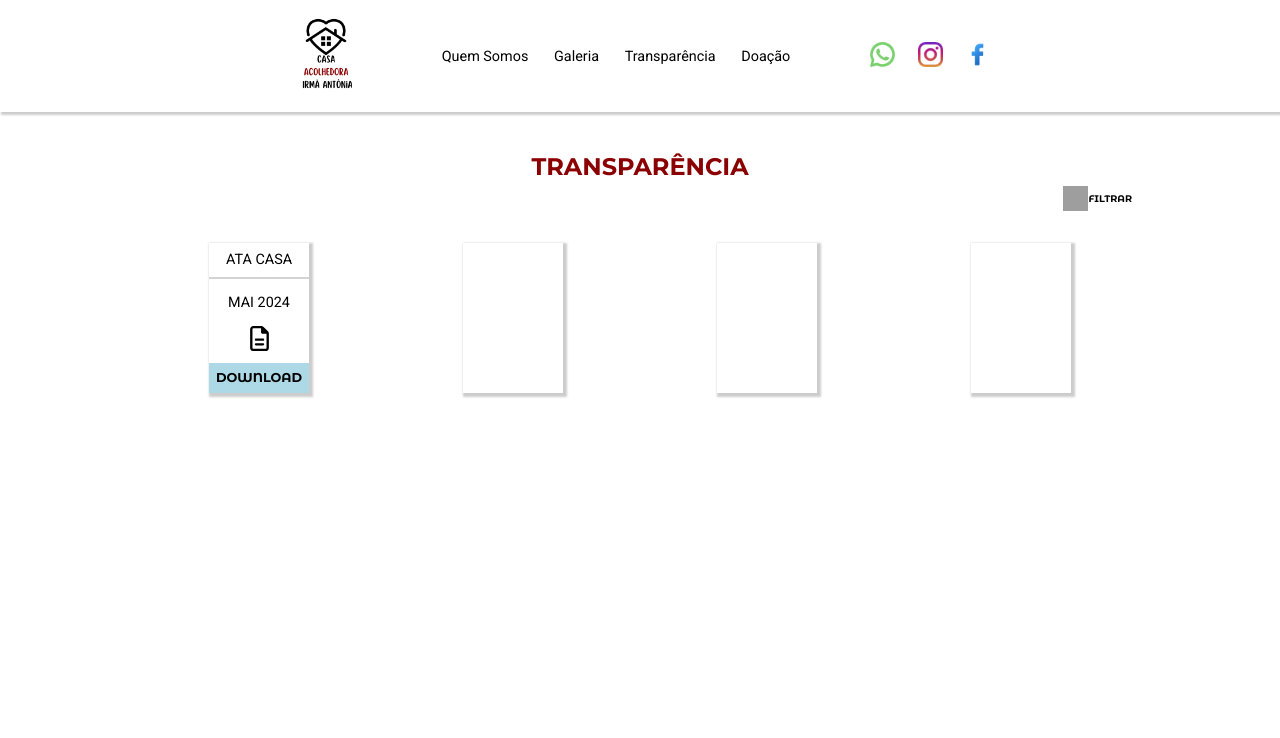
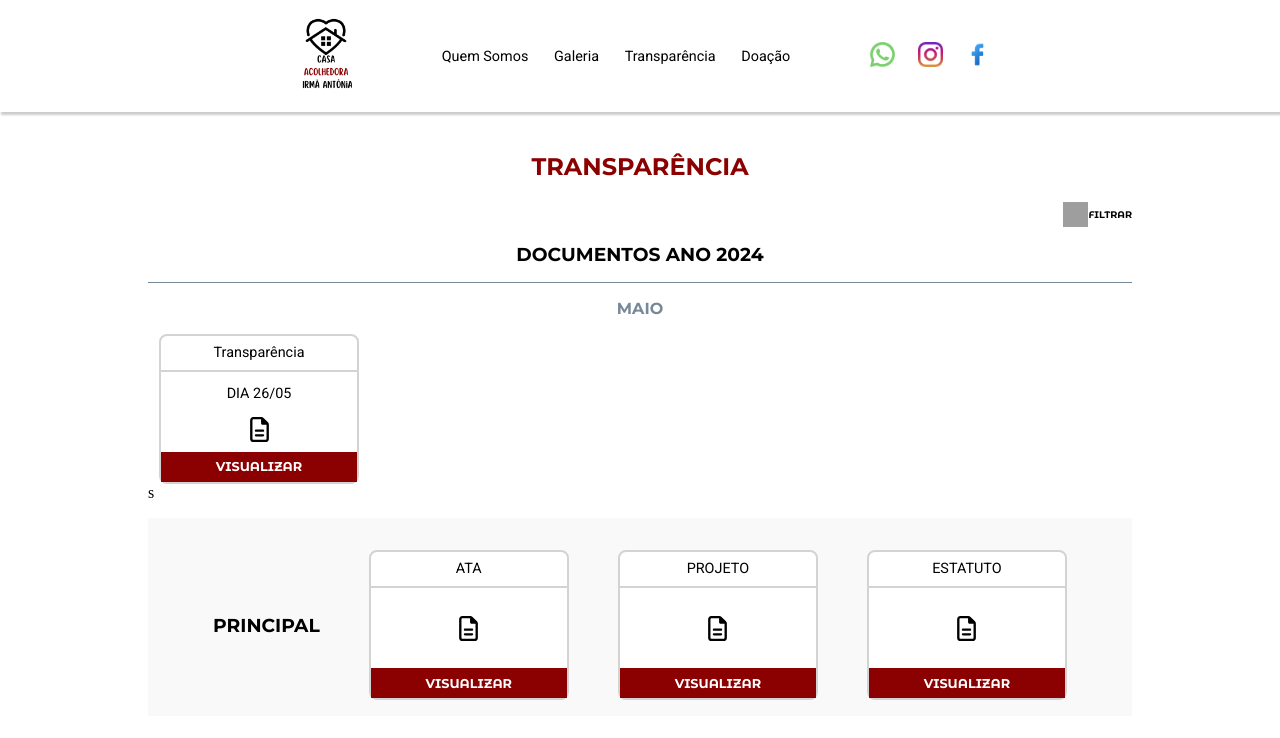
Before and after one commit to MiichaelJose/casa-acolhedoura-irma-antonia, a React (Vite) app: page /transparencia in a window 1280 px wide. Shown: the top 738 px of the page. Built offline with nearby package versions, Linux system fonts and the light colour scheme; grey boxes are pictures that could not be loaded.

Commit message:
documents

```diff
--- a/src/pages/transparencia/index.tsx
+++ b/src/pages/transparencia/index.tsx
@@ -11,26 +11,58 @@ export default function Transparency() {
             <Header />
             <Main className="secao-padrao">
                 <h2>TRANSPARÊNCIA</h2>
-                <div className="filtro">
-                    <button>
-                        <img src={iconFilter} alt="" className="icon" />
-                        <span>FILTRAR</span>
-                    </button>
-                </div>
+
                 <section>
+                    <div className="filtro">
+                        <button>
+                            <img src={iconFilter} alt="" className="icon" />
+                            <span>FILTRAR</span>
+                        </button>
+                    </div>
+                    <h3>DOCUMENTOS ANO 2024</h3>
+                    <div className="area-cards">
+                        <h4>MAIO</h4>
+                        <div className="grid-card">
+                            <div className="card">
+                                <div>
+                                    <p>Transparência</p>
+                                </div>
+                                <p>DIA 26/05</p>
+                                <img src={iconDocument} alt="" className="icon" />
+
+                                <button>VISUALIZAR</button>
+                            </div>
+                        </div>
+                    </div>
+s                </section>
+                <div className="main-content">
+                    <h3>PRINCIPAL</h3>
                     <div className="card">
                         <div>
-                            <p>ATA CASA</p>
+                            <p>ATA</p>
                         </div>
-                        <p>MAI 2024</p>
+
                         <img src={iconDocument} alt="" className="icon" />
 
-                        <button>DOWNLOAD</button>
+                        <button>VISUALIZAR</button>
                     </div>
-                    <div className="card"></div>
-                    <div className="card"></div>
-                    <div className="card"></div>
-                </section>
+                    <div className="card">
+                        <div>
+                            <p>PROJETO</p>
+                        </div>
+                        <img src={iconDocument} alt="" className="icon" />
+
+                        <button>VISUALIZAR</button>
+                    </div>
+                    <div className="card">
+                        <div>
+                            <p>ESTATUTO</p>
+                        </div>
+                        <img src={iconDocument} alt="" className="icon" />
+
+                        <button>VISUALIZAR</button>
+                    </div>
+                </div>
             </Main>
         </>
     );
--- a/src/pages/transparencia/styles.tsx
+++ b/src/pages/transparencia/styles.tsx
@@ -1,7 +1,10 @@
 import styled from "styled-components";
 
 export const Main = styled.main`
-    text-align: center;
+    display: flex;
+    flex-direction: column;
+    justify-content: space-evenly;
+    align-items: center;
 
     h2 {
         margin-top: 2rem;
@@ -21,26 +24,48 @@ export const Main = styled.main`
     }
 
     section {
+        width: 100%;
+        margin-top: 1rem;
+        > h3 {
+            text-align: center;
+            padding-bottom: 1rem;
+            border-bottom: 1px solid lightslategray;
+        }
+
+    }
+
+    .area-cards {
+        margin-top: 1rem;
+
+        > h4 {
+            text-align: center;
+            color: lightslategray;
+        }
+    }
+
+    .grid-card {
         display: grid;
         place-items: center;
-        grid-template-columns: 1fr 1fr;
+        grid-template-columns: 1fr;
         gap: 2rem;
-        margin-top: 2rem;
     }
 
     .card {
-        width: 100px;
+        width: 200px;
         height: 150px;
-        box-shadow: 2px 2px 2px 2px rgba(0, 0, 0, 0.2);
         display: flex;
         flex-direction: column;
         justify-content: space-between;
         align-items: center;
+        margin-top: 1rem;
+        background-color: white;
+        border: 2px solid lightgrey;
+        text-align: center;
+        border-radius: 0.5rem;
 
         div {
             width: 100%;
             border-bottom: 2px solid lightgray;
-
             > p {
                 margin: 5px 0;
             }
@@ -48,13 +73,30 @@ export const Main = styled.main`
         > button {
             height: 30px;
             width: 100%;
-            background-color: #add8e6;
+            background-color: #8B0000;
+            color: white;
         }
     }
 
+    .main-content {
+        display: flex;
+        flex-direction: column;
+        align-items: center;
+        justify-content: space-evenly;
+        width: 100%;
+        background-color: #f9f9f9;
+        border-radius: #f9f9f9;
+        padding: 1rem;
+        margin-top: 1rem;
+    }
+
     @media screen and (min-width: 768px) {
-        section {
+        .grid-card {
             grid-template-columns: 1fr 1fr 1fr 1fr;
+        }
+
+        .main-content {
+            flex-direction: row;
         }
     }
 `;
```
